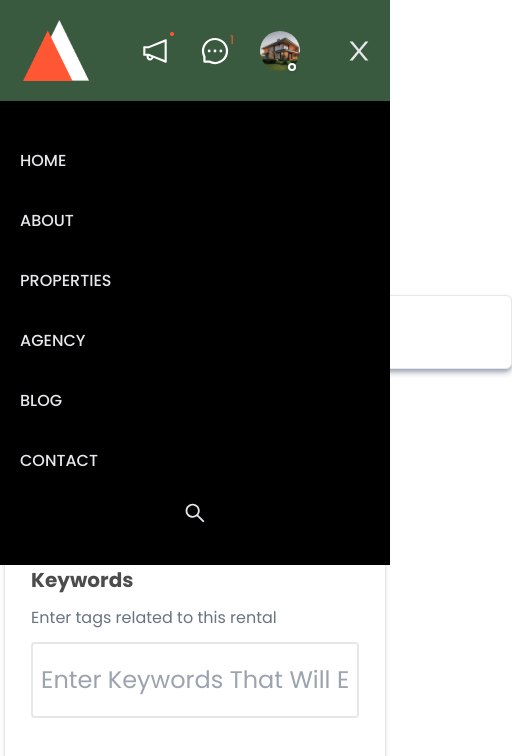
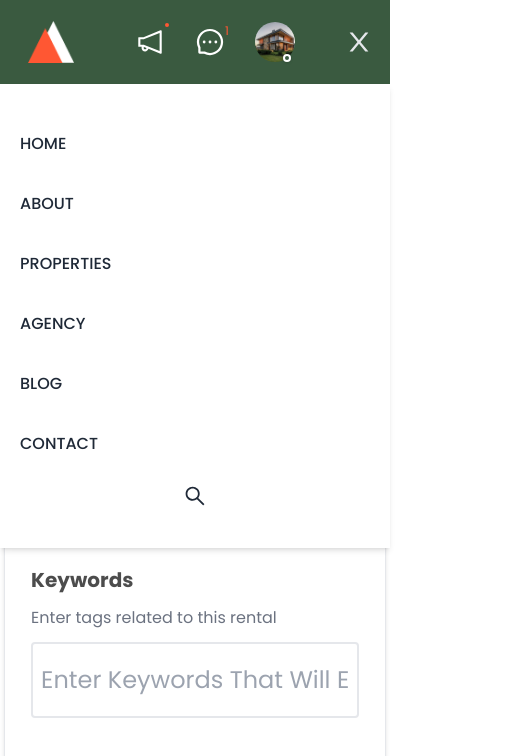
Before and after one commit to kuipid01/Renatals, a React (Vite) app: page /user/12/rental/new in a window 390 px wide. Both pictures are taken after a click on the icon 359 px from the left and 50 px from the top of the page. Shown: the top 756 px of the page, 512 px wide, since content can reach past the window. Built offline with nearby package versions, Linux system fonts and the light colour scheme.

Commit message:
made some changes tro navbar

```diff
--- a/src/components/Navbar.jsx
+++ b/src/components/Navbar.jsx
@@ -45,7 +45,7 @@ const Navbar = () => {
         initial={{ opacity: 0, y: "-100%" }}
         animate={{ opacity: 1, y: 0 }}
         exit={{ opacity: 0, y: "-100%" }}
-        className={`flex z-[99999] px-[20px] flex-col lg:hidden left-0 absolute bottom top-full w-full h-fit py-10 gap-5 text-gray-200 bg-black items-center font-medium uppercase`}
+        className={`flex z-[99999] px-[20px] flex-col lg:hidden left-0 absolute bottom top-full w-full h-fit py-10 gap-5 text-gray-800 bg-white shadow-md items-center font-medium uppercase`}
       >
         <Link className="w-full" to="/">
           <li
@@ -85,7 +85,7 @@ const Navbar = () => {
         >
           Contact
         </li>
-        <Link to="/search">
+        <Link onClick={() => setMobile(!mobile)} to="/search">
           <AiOutlineSearch className="text-2xl  cursor-pointer hover:text-secondary transition-all" />
         </Link>
       </motion.ul>
@@ -94,11 +94,12 @@ const Navbar = () => {
 
   return (
     <div
-      className={`fixed top-0 left-1/2 transform -translate-x-1/2 z-10 transition-all w-full sm:w-[95%] lg:w-[90%] h-[12vh] px-4 ${
+      className={`fixed top-0 left-1/2 transform -translate-x-1/2 z-10 transition-all w-full sm:w-[95%] lg:w-[90%] h-[10vh] px-4 ${
         navTrans ? "bg-primary" : "bg-white shadow-xl"
       } flex justify-between items-center`}
     >
-      <div className="w-[80px] overflow-hidden object-contain h-[60%] ">
+      <Link className="w-[70px] overflow-hidden object-contain h-[50%] " to='/'>
+
           {" "}
           <img
             src={` ${
@@ -107,8 +108,8 @@ const Navbar = () => {
             alt="Logo"
             className="w-full  object-contain h-full "
           />
-      </div>
 
+      </Link>
       <ul
         className={`hidden lg:flex  gap-3 text-lg ${
           navTrans ? "text-white" : "text-black"
@@ -256,9 +257,7 @@ const Navbar = () => {
         )}
       </AnimatePresence>
 
-      <AnimatePresence>
-        {mobile && <NavMobile  />}
-      </AnimatePresence>
+      <AnimatePresence>{mobile && <NavMobile />}</AnimatePresence>
     </div>
   );
 };
--- a/src/components/Popular.jsx
+++ b/src/components/Popular.jsx
@@ -7,15 +7,16 @@ const Popular = () => {
   const isInView = useInView(ref, { once: true });
   const headerTextVariant = {
     initial: {
-      y: "100%",
+      y: "10%",
+      opacity:0,
       clipPath: "polygon( 0 100%, 100% 100%, 100% 100%, 0% 100% )",
     },
     animate: {
       y: 0,
       clipPath: "polygon(0 0, 100% 0, 100% 100%, 0 100%)",
-
+opacity:1,
       transition: {
-        duration: 1,
+        duration: .5,
       },
     },
   };
--- a/src/components/Tab1.jsx
+++ b/src/components/Tab1.jsx
@@ -8,7 +8,7 @@ const Tab1 = ({values,tags,setTags,deleteFromArray,setValues,addToarray}) => {
           {/* <label className="flex-4 text-lg text-black font-bold" htmlFor="title"> Rental Title</label> */}
           <input
             type="text"
-            className="flex-1 px-2 py-5 border outline-none rounded-md shadow-md shadow-gray-400 text-2xl text-gray-500"
+            className="w-full px-2 py-5 border outline-none rounded-md shadow-md shadow-gray-400 text-2xl text-gray-500"
             placeholder="Enter Rental Title"
           />
         </div>
@@ -36,7 +36,7 @@ const Tab1 = ({values,tags,setTags,deleteFromArray,setValues,addToarray}) => {
             placeholder="Enter Keywords that will enable your product show easily"
             type="text"
           />
-          <div className="w-full flex gap-3">
+          <div className="w-full flex flex-wrap justify-center gap-3">
             {tags?.map((item, index) => (
               <div
                 key={index}
```
Lines whose indentation alone changed are shown as unchanged.
